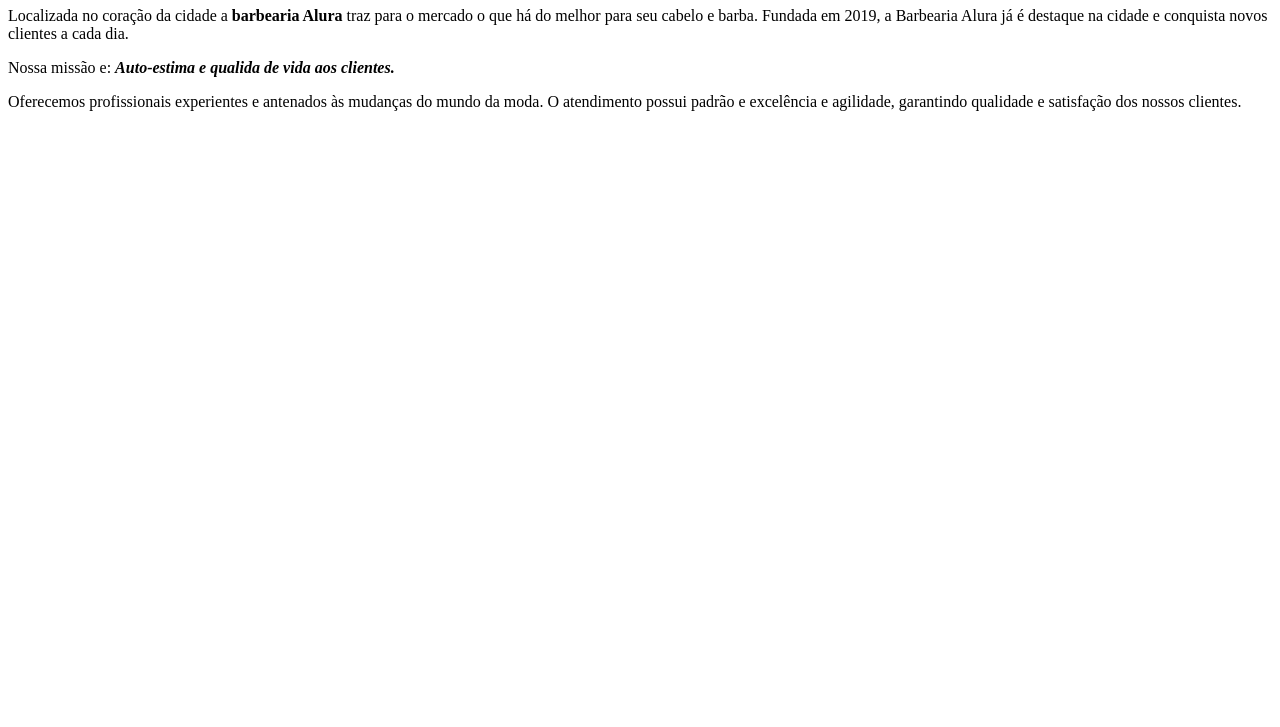
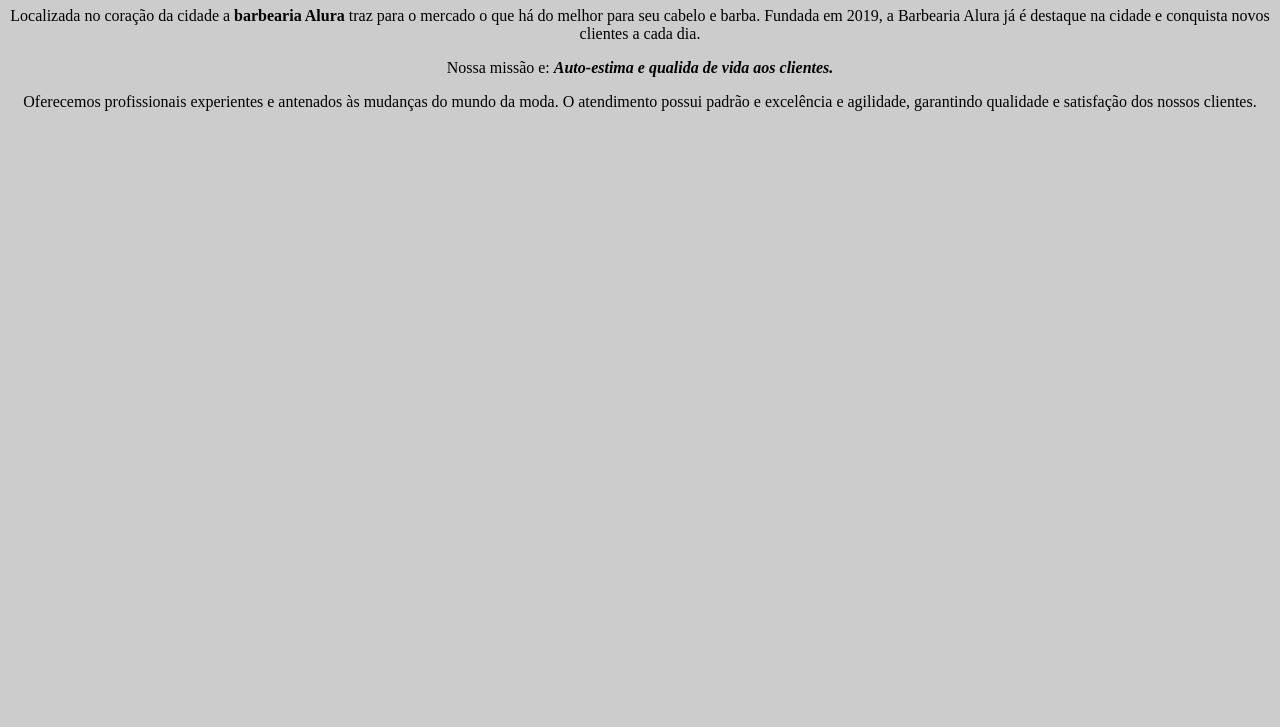
Before and after one commit to bigosinski/barbearia_alura_1B, a plain HTML site: page index.html in a window 1280 px wide. Shown: the part 73-800 px from the top of the page. Drawn offline with Linux system fonts and the light colour scheme.

Commit message:
arquivo css referenciado.

```diff
--- a/style.css
+++ b/style.css
@@ -1,3 +1,9 @@
-p{
-    text-aling: center;
+body{
+ background: #ccc
 }
+p {
+    text-align: center;
+}
+em strong {
+    color: aquamarine;
+}
```
